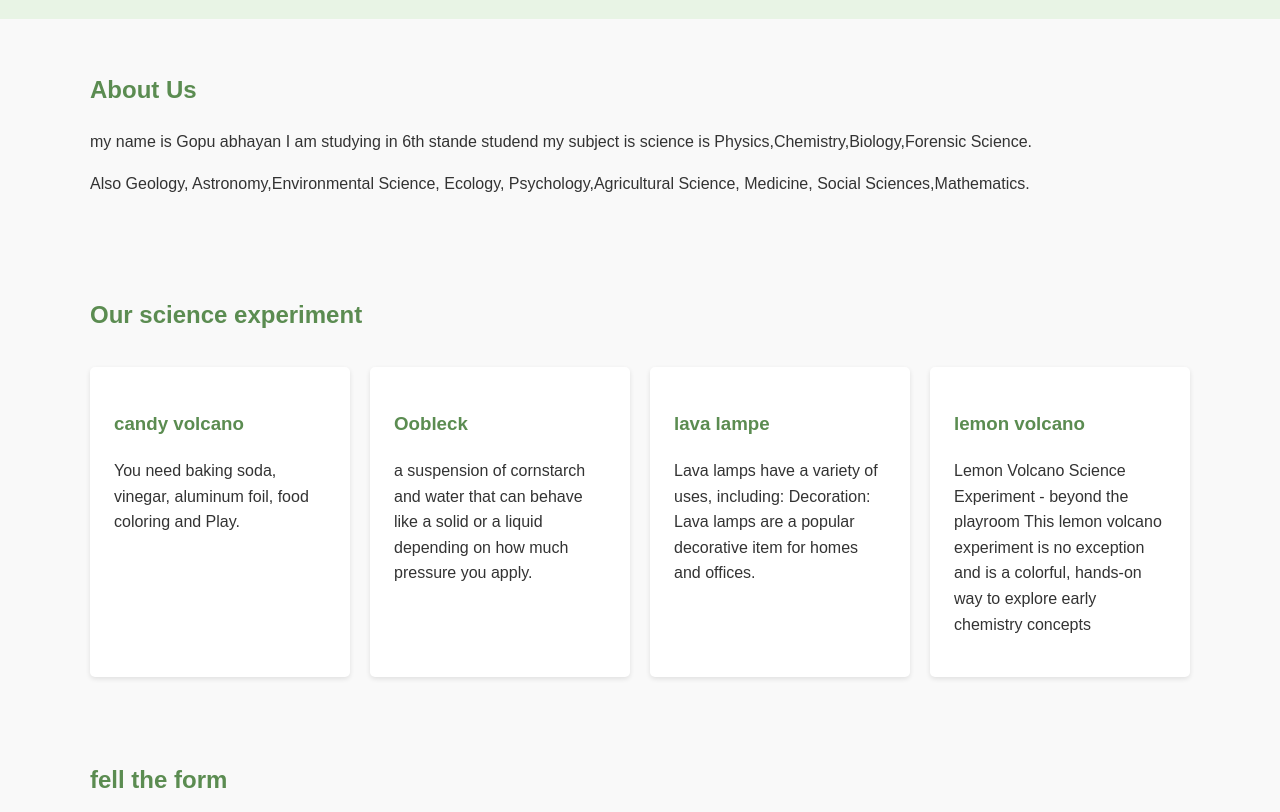
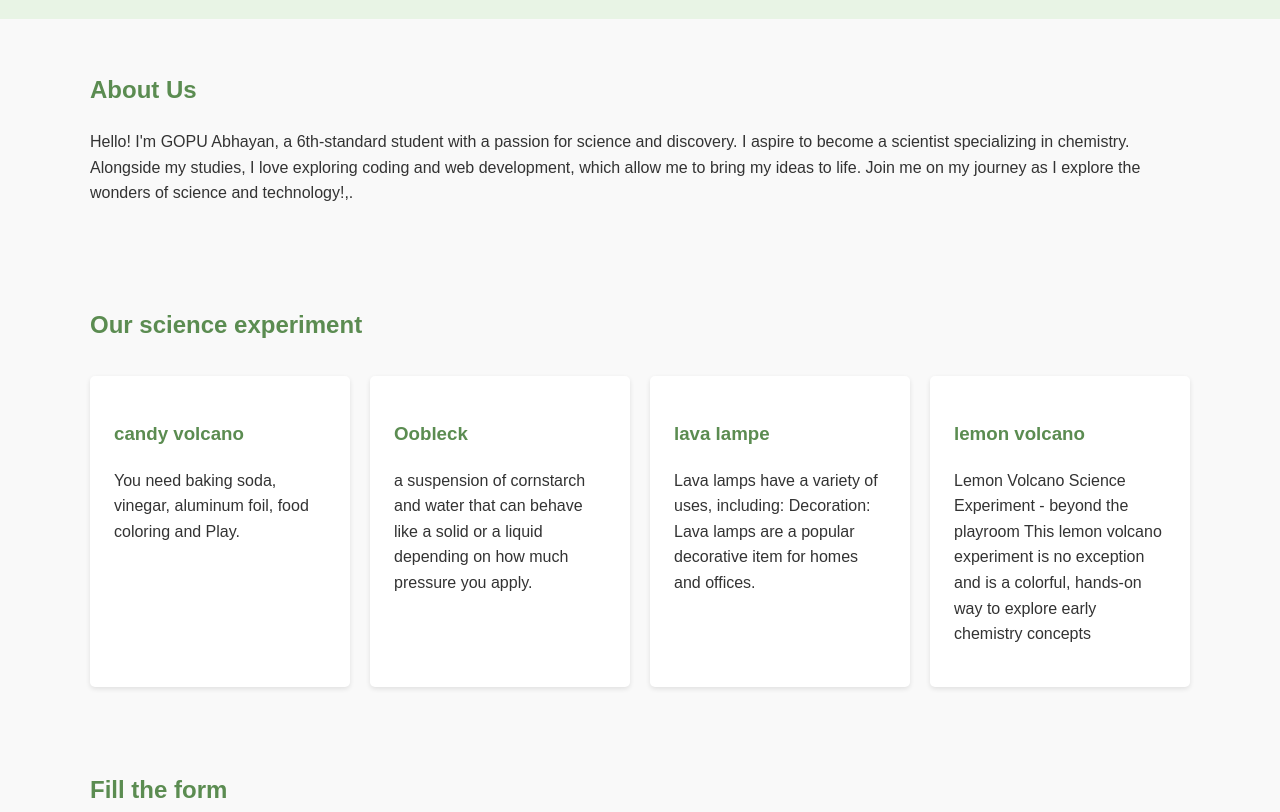
Before and after one commit to Gopuabhayan/portfolio, a plain HTML site: page index.html in a window 1280 px wide. Shown: the part 380-1192 px from the top of the page. Drawn offline with Linux system fonts and the light colour scheme.

Commit message:
Update index.html

```diff
--- a/index.html
+++ b/index.html
@@ -152,8 +152,7 @@
     <section id="about">
         <div class="container">
             <h2>About Us</h2>
-            <p>my name is Gopu abhayan I am studying in 6th stande studend my subject is science is Physics,Chemistry,Biology,Forensic Science.</p>
-            <p>Also Geology, Astronomy,Environmental Science, Ecology, Psychology,Agricultural Science, Medicine, Social Sciences,Mathematics.</p>
+            <p>Hello! I'm GOPU Abhayan, a 6th-standard student with a passion for science and discovery. I aspire to become a scientist specializing in chemistry.<br> Alongside my studies, I love exploring coding and web development, which allow me to bring my ideas to life. Join me on my journey as I explore the wonders of science and technology!,.</p>
         </div>
     </section>
 
@@ -183,7 +182,7 @@
 
     <section id="contact">
         <div class="container">
-            <h2>fell the form </h2>
+            <h2>Fill the form</h2>
             <div class="contact-form">
                 <form>
                     <div class="form-group">
```
